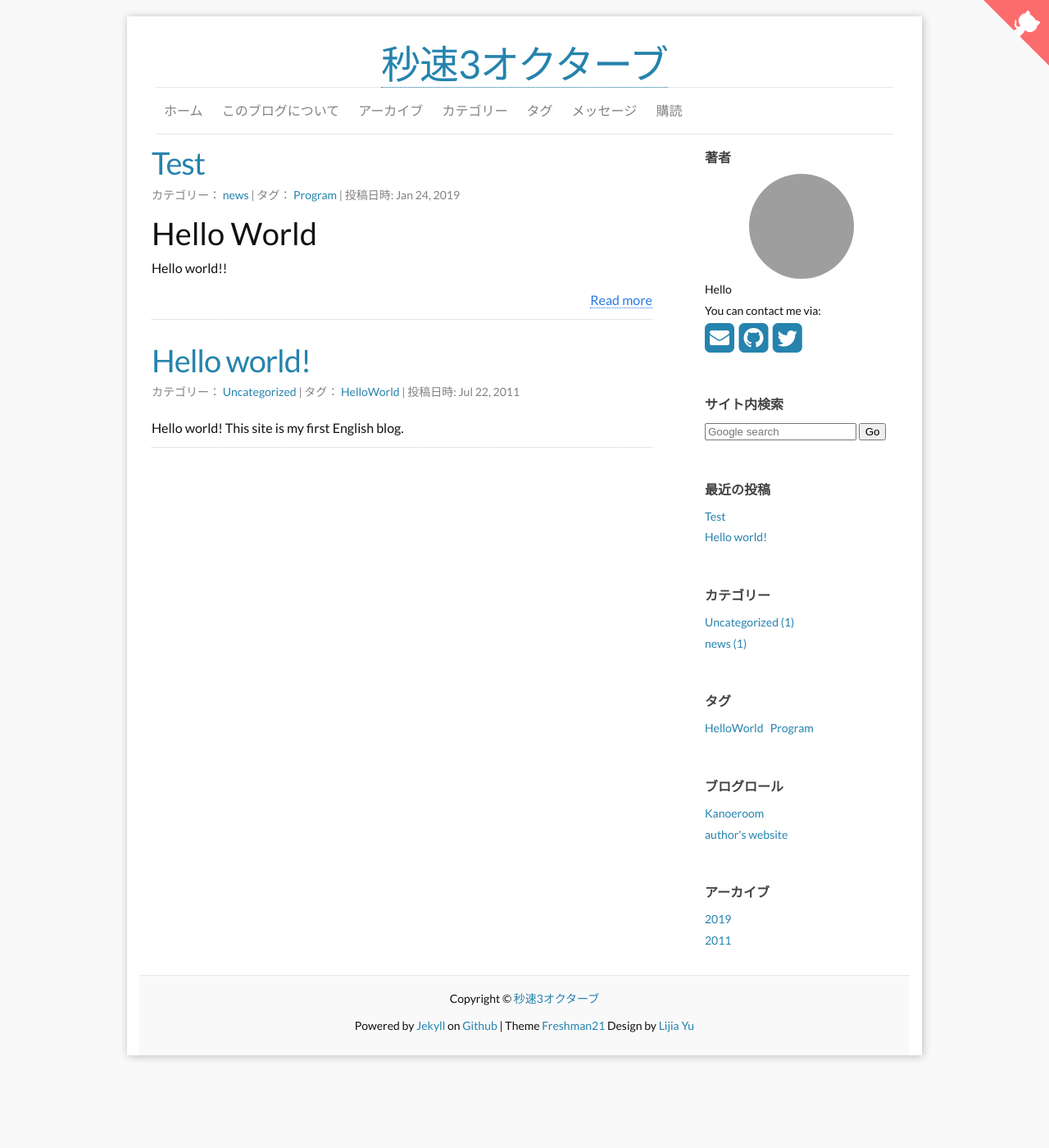
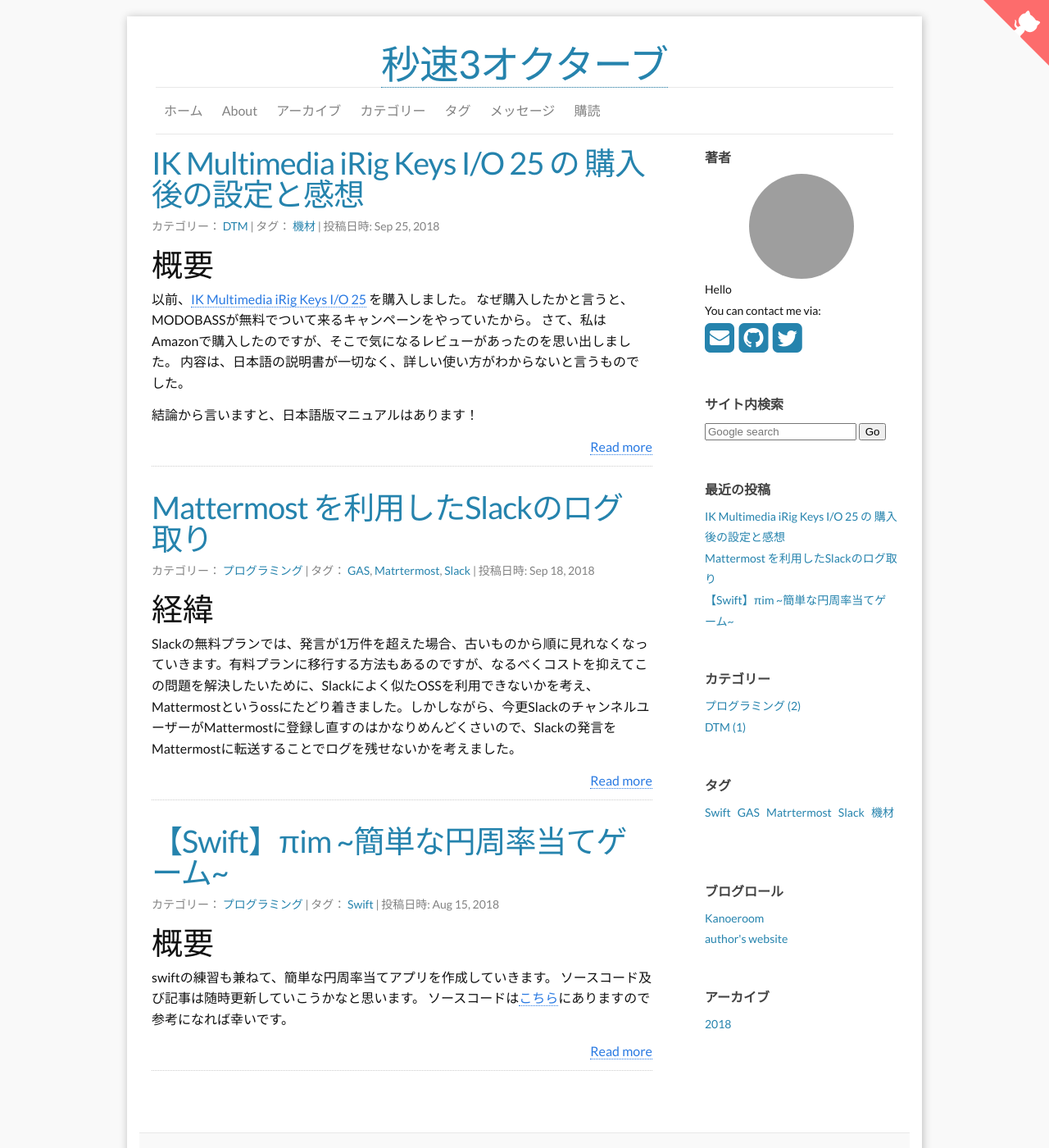
Before and after one commit to KanoeGitHub/website_02, a Jekyll site: the page built from index.html, in a window 1280 px wide and 1400 px high. Shown: the whole window at 82% size. Built offline with Jekyll 4.4.1, drawn with Linux system fonts in a browser that asks for light colours; the list of posts is cut into pages by our own code; grey boxes are pictures that could not be loaded.

Commit message:
post update

```diff
--- a/_config.yml
+++ b/_config.yml
@@ -58,7 +58,7 @@ locales:
       PostDate: "| 投稿日時: "
       Google_search: "サイト内検索"
       Home: "ホーム"
-      About: "このブログについて"
+      About: "About"
       Guestbook: "メッセージ"
       Subscribe: "購読"
 
--- a/_posts/2011-07-22-hello-world.md
+++ /dev/null
@@ -1,10 +0,0 @@
----
-published: true
-title: Hello world!
-layout: post
-author: Yu
-category: Uncategorized
-tags: HelloWorld
-
----
-Hello world! This site is my first English blog.
--- /dev/null
+++ b/_posts/2018-9-25-iRigKeys.md
@@ -0,0 +1,62 @@
+---
+published: true
+layout: post
+title: IK Multimedia iRig Keys I/O 25 の 購入後の設定と感想
+author: Kanoe
+categories: DTM
+tags:
+- 機材
+
+---
+
+
+# 概要
+以前、[IK Multimedia iRig Keys I/O 25](https://amzn.to/2RWoUjw) を購入しました。
+なぜ購入したかと言うと、MODOBASSが無料でついて来るキャンペーンをやっていたから。
+さて、私はAmazonで購入したのですが、そこで気になるレビューがあったのを思い出しました。
+内容は、日本語の説明書が一切なく、詳しい使い方がわからないと言うものでした。
+
+結論から言いますと、日本語版マニュアルはあります！
+
+<!-- more -->
+
+<a href="https://www.amazon.co.jp/gp/product/B075FMYW2G/ref=as_li_ss_il?ie=UTF8&psc=1&linkCode=li2&tag=ctoedtmer-22&linkId=8afb0028fbbcf4602bc5aa6066bc03cc&language=ja_JP" target="_blank"><img border="0" src="//ws-fe.amazon-adsystem.com/widgets/q?_encoding=UTF8&ASIN=B075FMYW2G&Format=_SL160_&ID=AsinImage&MarketPlace=JP&ServiceVersion=20070822&WS=1&tag=ctoedtmer-22&language=ja_JP" ></a><img src="https://ir-jp.amazon-adsystem.com/e/ir?t=ctoedtmer-22&language=ja_JP&l=li2&o=9&a=B075FMYW2G" width="1" height="1" border="0" alt="" style="border:none !important; margin:0px !important;" />
+
+# 日本語版マニュアル
+[iRig Keys I/O 25の公式のマニュアル](https://www.ikmultimedia.com/products/irigkeysio/index.php?pp=irig-keys-io-manuals)
+
+さて、このマニュアルの最初のページをご覧ください。
+![iRigKeys001](https://cdn-ak.f.st-hatena.com/images/fotolife/K/Kanoe/20180922/20180922052331.png)
+##### 日本語あるやん！！！
+そうなんです、あるんです。
+
+![iRigKeys002](https://cdn-ak.f.st-hatena.com/images/fotolife/K/Kanoe/20180922/20180922052711.png)
+
+めちゃくちゃ日本語！！
+Logic Pro での操作なんて項目も！(さすがIK)
+
+これを読めば使い方は一通りわかります。
+英語のわからないユーザーも安心できますね。
+
+# Logic Pro X
+親切なことに Logic Pro X ユーザーには iRig Keys I/O 25 用にコントロールサーフェスプラグインが用意されています。
+IK Multimedia のマイページの登録製品(My Product)のページよりダウンロード可能です。
+
+![iRigKeys003](https://cdn-ak.f.st-hatena.com/images/fotolife/K/Kanoe/20180922/20180922053637.png)
+
+# 使用している感想
+完全に個人的な感想ですので、参考程度にお願いします。
+良かったところは、以前使用していたMIDIキーボードよりもコントロールが増えたことで使い勝手が良くなったことや、パッドが使えることです(<b>超重要</b>)。
+ちなみに以前はKorgのmicro keyを使用していました.
+
+ただ、この機材に付属しているオーディオインターフェース機能ですが、すでに別のオーディオインターフェースを使用しているので現状は使っていません。
+また、個人的にまだ鍵盤の重さやベロシティの感覚がつかめてないのです。(と言うかKorgのmicro keyの感覚がいまだに手に残ってる...)
+
+個人的には持ち運び用(モバイルセット)としての採用はかなりアリだと思います。
+予算があれば[asin:B075FN4HYP:title]の方が、据え置きとしてはいいのかなと(そりゃそうか)
+
+まだまだ使いこなせていない分もありますが、こんな感じで結構便利です。
+
+# 後記
+個人的にはIKの製品はハードもソフトも好きなので、星1はねえだろと思い書いた次第です(笑) <br>
+IKのJamPoints何に使おうか...
--- a/_posts/2019-1-24-test.md
+++ /dev/null
@@ -1,16 +0,0 @@
----
-published: true
-layout: post
-title: Test
-author: Kanoe
-categories: news
-tags:
-- Program
-
----
-
-# Hello World
-
-Hello world!!
-
-<!-- more -->
--- a/b_about.md
+++ b/b_about.md
@@ -6,22 +6,7 @@ permalink: /about/
 ---
 
 
-### Freshman21 is a Jekyll theme.
+ここまで足を運んでくださりありがとうございます。
 
-A tribute to Twenty Twelve and Twenty eleven.
-
-I like wordpress's theme Twenty Twelve and Twenty eleven very much.
-So I called my Jekyll theme Freshman21 (Freshman <q>twenty-first</q> , it means twenty-first century, not twenty-one), this theme is based on my former theme [Freshman](https://github.com/yulijia/freshman/).
-
-Freshman21 have two main page format, one is [single column](http://yulijia.net/en/  "see demo"), the other is two columns. For more details, please see the articles on the site.
-
-<cite>Proudly enjoy using Freshman21 theme.</cite> <code>;)</code>
-
-![麋鹿](https://i.imgur.com/Mdc4szJl.jpg){: .img-about}
-
-#### Hi, the picture you have seen in the sample-page is a Père David's deer photoed by my friend at Beijing Milu Park, China.
-
-
-Milu(麋鹿) is the chinese name of Père David's deer.
-
-All photos on this website are copyrighted material and all rights are reserved.
+名前:Kanoe <br>
+趣味:音楽、プログラミング等
```
Also changed, not shown: _posts/2018-8-15-πim.md (added, +79 -0 lines), _posts/2018-9-18-Mattermost2Slack.md (added, +151 -0 lines).
